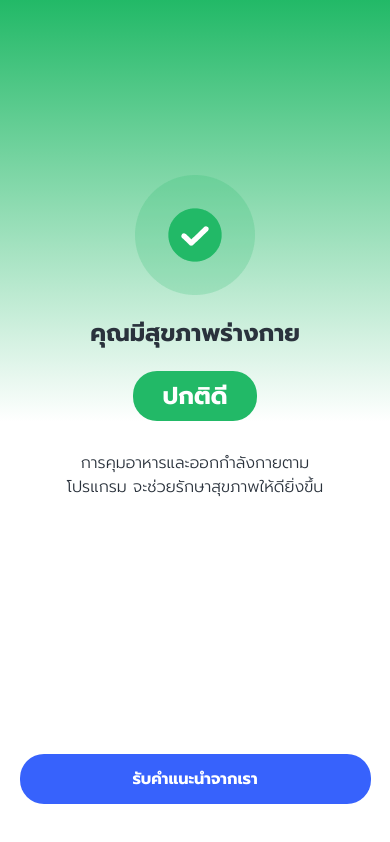
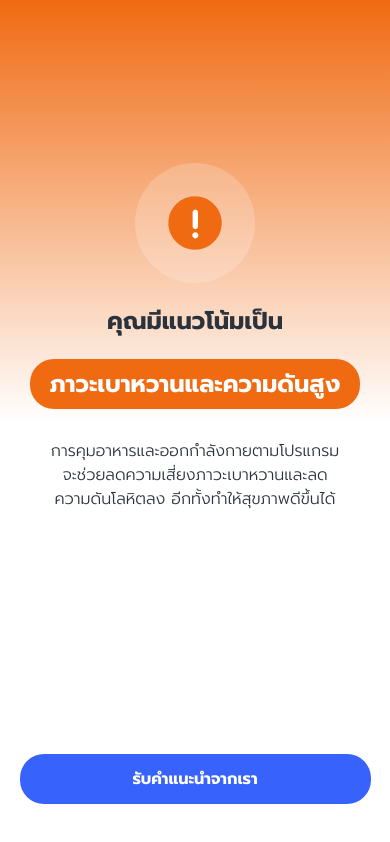
Before and after one commit to pongpich/wellly, a React Native app: screen /OnboardingResults in a window 390 px wide. Built offline with nearby package versions, Linux system fonts and the light colour scheme; what @aws-amplify/core would draw is missing.

Commit message:
เพิ่ม เเบบ onboarding_A1 ถึง C2

```diff
--- a/screens/OnboardingResults.js
+++ b/screens/OnboardingResults.js
@@ -16,11 +16,11 @@ class OnboardingResults extends Component {
                 <View style={styles.areaViewIcon}>
                     <Image source={require('../assets/images/icon/generic_A.png')} />
                     <Text style={styles.text_1}>คุณมีสุขภาพร่างกาย</Text>
-                    <Pressable style={styles.buttonStatus}>
+                    <Pressable style={styles.buttonStatusA}>
                         <Text style={styles.textStatus}>ปกติดี</Text>
                     </Pressable>
                     <View style={styles.areaViewText}>
-                        <Text style={styles.text_2}>การคุมอาหารและออกกำลังกายตามโปรแกรม จะช่วยรักษาสุขภาพให้ดียิ่งขึ้น</Text>
+                        <Text style={styles.text_2}>การคุมอาหารและออกกำลังกายตามโปรแกรม {"\n"}จะช่วยรักษาสุขภาพให้ดียิ่งขึ้น</Text>
                     </View>
                 </View>
                 <View style={styles.areaViewButton}>
@@ -36,19 +36,133 @@ class OnboardingResults extends Component {
         return(
             <LinearGradient
             style={styles.container}
-            colors={['#22B967', '#FFFFFF','#FFFFFF']}
+            colors={['#D89E08', '#FFFFFF','#FFFFFF']}
             start={{ x: 1, y: 0 }}
             end={{ x: 1, y: 1 }}
         >
             <SafeAreaView style={styles.areaView}>
                 <View style={styles.areaViewIcon}>
-                    <Image source={require('../assets/images/icon/generic_A.png')} />
-                    <Text style={styles.text_1}>คุณมีสุขภาพร่างกาย</Text>
-                    <Pressable style={styles.buttonStatus}>
-                        <Text style={styles.textStatus}>ปกติดี</Text>
+                    <Image source={require('../assets/images/icon/generic_B.png')} />
+                    <Text style={styles.text_1}>คุณมีแนวโน้มเป็น</Text>
+                    <Pressable style={styles.buttonStatusB1}>
+                        <Text style={styles.textStatus}>ภาวะก่อนเบาหวาน</Text>
                     </Pressable>
                     <View style={styles.areaViewText}>
-                        <Text style={styles.text_2}>การคุมอาหารและออกกำลังกายตามโปรแกรม จะช่วยรักษาสุขภาพให้ดียิ่งขึ้น</Text>
+                        <Text style={styles.text_2}>การคุมอาหารและออกกำลังกายตามโปรแกรม  จะช่วยลดความเสี่ยงภาวะก่อนเบาหวาน และทำให้สุขภาพดีขึ้นได้</Text>
+                    </View>
+                </View>
+                <View style={styles.areaViewButton}>
+                    <Pressable style={styles.buttonGuidance}  >
+                        <Text style={styles.textGuidance}>รับคำแนะนำจากเรา</Text>
+                    </Pressable>
+                </View>
+            </SafeAreaView>
+        </LinearGradient>
+        )
+    }
+
+    onboarding_B2() {
+        return(
+            <LinearGradient
+            style={styles.container}
+            colors={['#D89E08', '#FFFFFF','#FFFFFF']}
+            start={{ x: 1, y: 0 }}
+            end={{ x: 1, y: 1 }}
+        >
+            <SafeAreaView style={styles.areaView}>
+                <View style={styles.areaViewIcon}>
+                    <Image source={require('../assets/images/icon/generic_B.png')} />
+                    <Text style={styles.text_1}>คุณมีแนวโน้มเป็น</Text>
+                    <Pressable style={styles.buttonStatusB2}>
+                        <Text style={styles.textStatus}>ภาวะก่อนเบาหวานและความดันสูง</Text>
+                    </Pressable>
+                    <View style={styles.areaViewText}>
+                        <Text style={styles.text_2}>การคุมอาหารและออกกำลังกายตามโปรแกรม จะช่วยลดความเสี่ยงภาวะก่อนเบาหวาน และทำให้สุขภาพดีขึ้นได้</Text>
+                    </View>
+                </View>
+                <View style={styles.areaViewButton}>
+                    <Pressable style={styles.buttonGuidance}  >
+                        <Text style={styles.textGuidance}>รับคำแนะนำจากเรา</Text>
+                    </Pressable>
+                </View>
+            </SafeAreaView>
+        </LinearGradient>
+        )
+    }
+
+    onboarding_D1() {
+        return(
+            <LinearGradient
+            style={styles.container}
+            colors={['#D89E08', '#FFFFFF','#FFFFFF']}
+            start={{ x: 1, y: 0 }}
+            end={{ x: 1, y: 1 }}
+        >
+            <SafeAreaView style={styles.areaView}>
+                <View style={styles.areaViewIcon}>
+                    <Image source={require('../assets/images/icon/generic_B.png')} />
+                    <Text style={styles.text_1}>คุณมีแนวโน้มเป็น</Text>
+                    <Pressable style={styles.buttonStatusB1}>
+                        <Text style={styles.textStatus}>ภาวะความดันสูง</Text>
+                    </Pressable>
+                    <View style={styles.areaViewText}>
+                        <Text style={styles.text_2}>การคุมอาหารและออกกำลังกายตามโปรแกรม จะช่วยลดความเสี่ยงจากความดันโลหิตสูงลง อีกทั้งทำให้สุขภาพดีขึ้นได้</Text>
+                    </View>
+                </View>
+                <View style={styles.areaViewButton}>
+                    <Pressable style={styles.buttonGuidance}  >
+                        <Text style={styles.textGuidance}>รับคำแนะนำจากเรา</Text>
+                    </Pressable>
+                </View>
+            </SafeAreaView>
+        </LinearGradient>
+        )
+    }
+    onboarding_C1() {
+        return(
+            <LinearGradient
+            style={styles.container}
+            colors={['#F06A12', '#FFFFFF','#FFFFFF']}
+            start={{ x: 1, y: 0 }}
+            end={{ x: 1, y: 1 }}
+        >
+            <SafeAreaView style={styles.areaView}>
+                <View style={styles.areaViewIcon}>
+                    <Image source={require('../assets/images/icon/generic_C.png')} />
+                    <Text style={styles.text_1}>คุณมีแนวโน้มเป็น</Text>
+                    <Pressable style={styles.buttonStatusC1}>
+                        <Text style={styles.textStatus}>ภาวะเบาหวาน</Text>
+                    </Pressable>
+                    <View style={styles.areaViewText}>
+                        <Text style={styles.text_2}>การคุมอาหารและออกกำลังกายตามโปรแกรมจะช่วยลดความเสี่ยงภาวะเบาหวานและทำให้สุขภาพดีขึ้นได้</Text>
+                    </View>
+                </View>
+                <View style={styles.areaViewButton}>
+                    <Pressable style={styles.buttonGuidance}  >
+                        <Text style={styles.textGuidance}>รับคำแนะนำจากเรา</Text>
+                    </Pressable>
+                </View>
+            </SafeAreaView>
+        </LinearGradient>
+        )
+    }
+    onboarding_C2() {
+        return(
+            <LinearGradient
+            style={styles.container}
+            colors={['#F06A12', '#FFFFFF','#FFFFFF']}
+            start={{ x: 1, y: 0 }}
+            end={{ x: 1, y: 1 }}
+        >
+            <SafeAreaView style={styles.areaView}>
+                <View style={styles.areaViewIcon}>
+                    <Image source={require('../assets/images/icon/generic_C.png')} />
+                    <Text style={styles.text_1}>คุณมีแนวโน้มเป็น</Text>
+                    <Pressable style={styles.buttonStatusC2}>
+                        <Text style={styles.textStatus}>ภาวะเบาหวานและความดันสูง</Text>
+                    </Pressable>
+                    <View style={styles.areaViewText}>
+                        <Text style={styles.text_2}>การคุมอาหารและออกกำลังกายตามโปรแกรม จะช่วยลดความเสี่ยงภาวะเบาหวานและลดความดันโลหิตลง อีกทั้งทำให้สุขภาพดีขึ้นได้</Text>
                     </View>
                 </View>
                 <View style={styles.areaViewButton}>
@@ -65,7 +179,7 @@ class OnboardingResults extends Component {
         return (
             <>
                 {
-                    this.onboarding_A1()
+                    this.onboarding_C2()
                 }
             </>
         )
@@ -94,7 +208,7 @@ const styles = StyleSheet.create({
         fontSize: 24,
         fontFamily: "Prompt-Bold",
     },
-    buttonStatus: {
+    buttonStatusA: {
         width: "auto",
         alignItems: 'center',
         justifyContent: 'center',
@@ -107,14 +221,73 @@ const styles = StyleSheet.create({
         borderRadius: 24,
         height: 50
     },
+    buttonStatusB1: {
+        width: "auto",
+        alignItems: 'center',
+        justifyContent: 'center',
+        paddingVertical: 0,
+        paddingHorizontal: 30,
+        marginTop: 20,
+        borderRadius: 4,
+        elevation: 3,
+        backgroundColor: '#D89E08',
+        borderRadius: 24,
+        height: 50
+    },
+    buttonStatusB2: {
+        width: "70%",
+        alignItems: 'center',
+        justifyContent: 'center',
+        paddingVertical: 0,
+        paddingHorizontal:10,
+        marginTop: 20,
+        borderRadius: 4,
+        elevation: 3,
+        backgroundColor: '#D89E08',
+        borderRadius: 100,
+        height: "auto",
+        paddingTop:10,
+        paddingBottom:10
+
+    },
+    buttonStatusC1: {
+        width: "70%",
+        alignItems: 'center',
+        justifyContent: 'center',
+        paddingVertical: 0,
+        paddingHorizontal:10,
+        marginTop: 20,
+        borderRadius: 4,
+        elevation: 3,
+        backgroundColor: '#F06A12',
+        borderRadius: 100,
+        height: "auto",
+        paddingTop:10,
+        paddingBottom:10
+
+    },
+    buttonStatusC2: {
+        width: "auto",
+        alignItems: 'center',
+        justifyContent: 'center',
+        paddingVertical: 0,
+        paddingHorizontal: 20,
+        marginTop: 20,
+        borderRadius: 4,
+        elevation: 3,
+        backgroundColor: '#F06A12',
+        borderRadius: 24,
+        height: 50
+    },
     textStatus: {
         color: "#FFFFFF",
         fontSize: 24,
         fontFamily: "Prompt-Bold",
+        textAlign:"center"
     },
     areaViewText: {
-        width: "70%",
-        alignItems: "center"
+        width: "75%",
+        alignItems: "center",
     },
     text_2: {
         marginTop: 30,
```
Also changed, not shown: assets/images/icon/generic_C.png (added).
